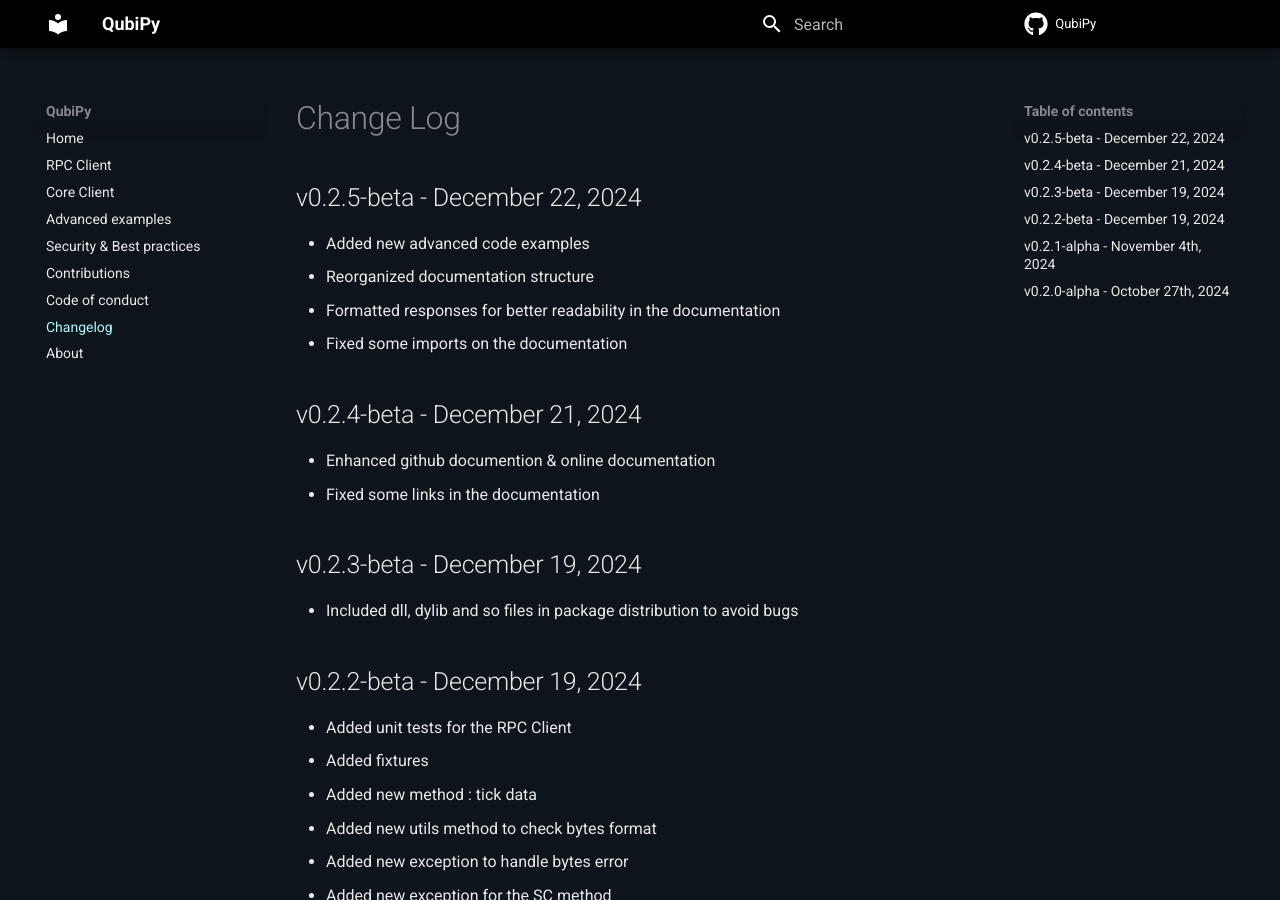
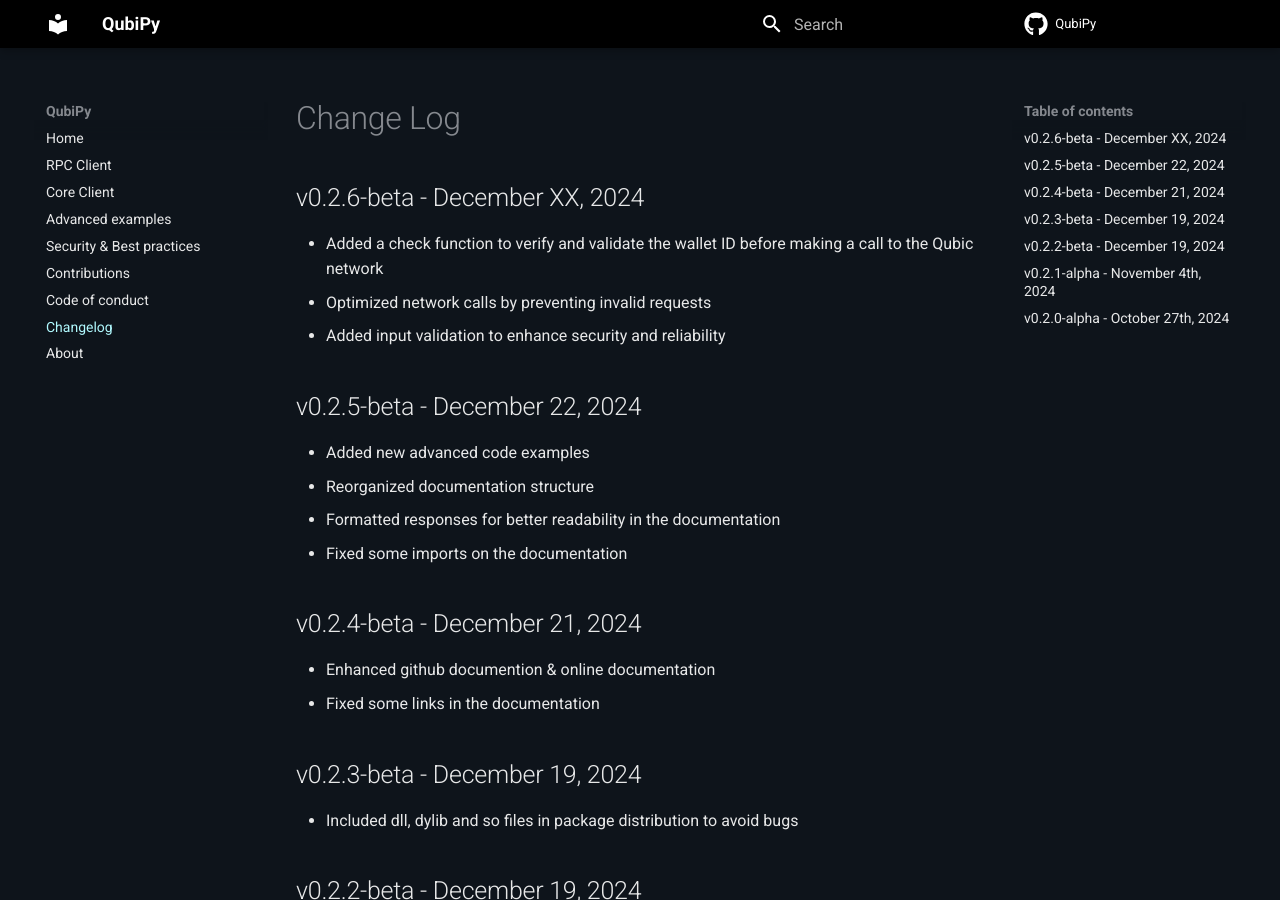
Before and after one commit to QubiPy-Labs/QubiPy, an MkDocs documentation site: the page built from docs/changelog.md, in a window 1280 px wide and 900 px high. Built offline with MkDocs 1.6.1 and Material for MkDocs 9.7.7, drawn with Linux system fonts in a browser that asks for light colours; comment, search, counter and statistics services are not loaded.

Commit message:
docs: update changelog

```diff
--- a/docs/changelog.md
+++ b/docs/changelog.md
@@ -1,4 +1,9 @@
 # Change Log
+## v0.2.6-beta - December XX, 2024
+* Added a check function to verify and validate the wallet ID before making a call to the Qubic network
+* Optimized network calls by preventing invalid requests
+* Added input validation to enhance security and reliability
+
 ## v0.2.5-beta - December 22, 2024
 * Added new advanced code examples
 * Reorganized documentation structure
```
Also changed, not shown: CHANGELOG.md (+3 -1 lines).
